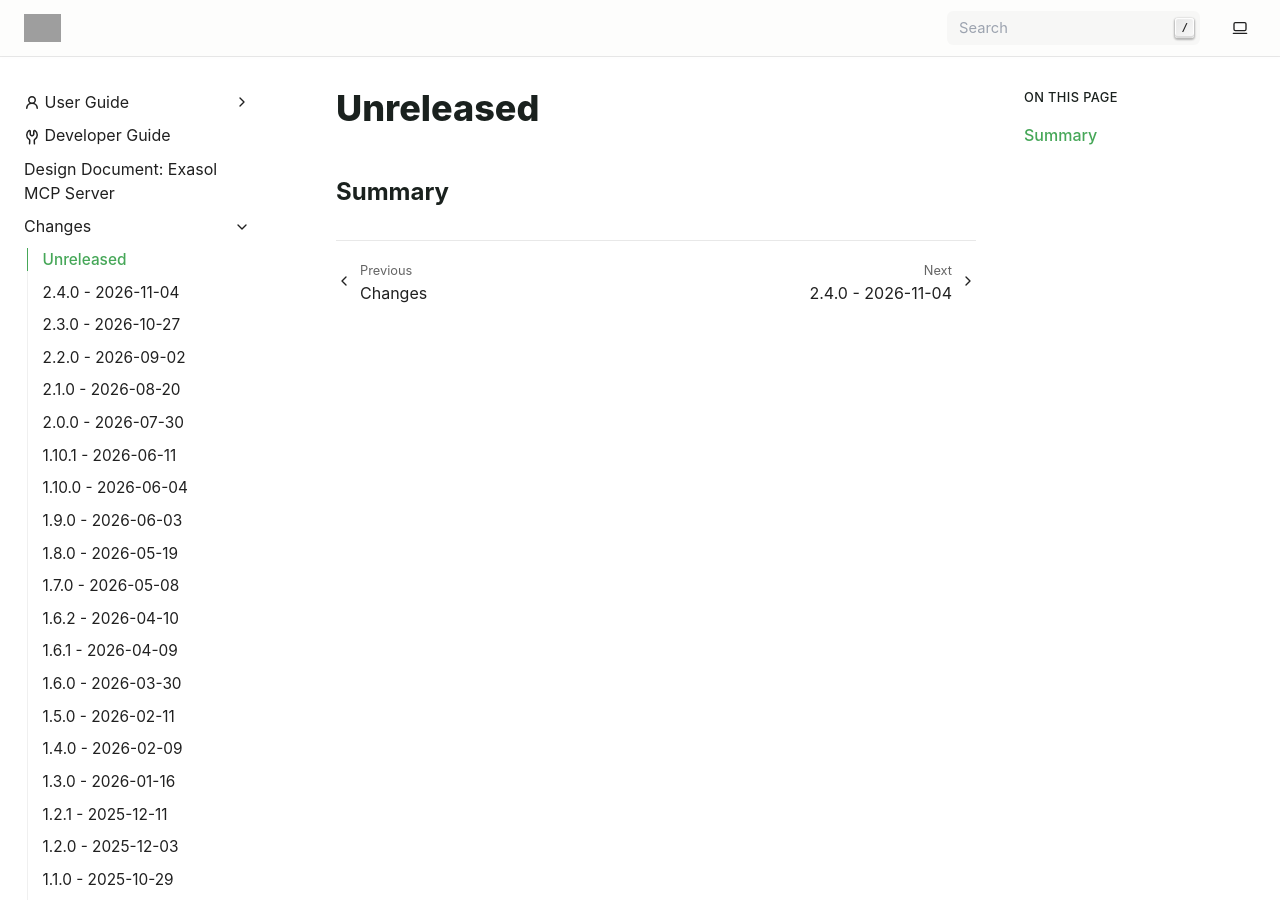
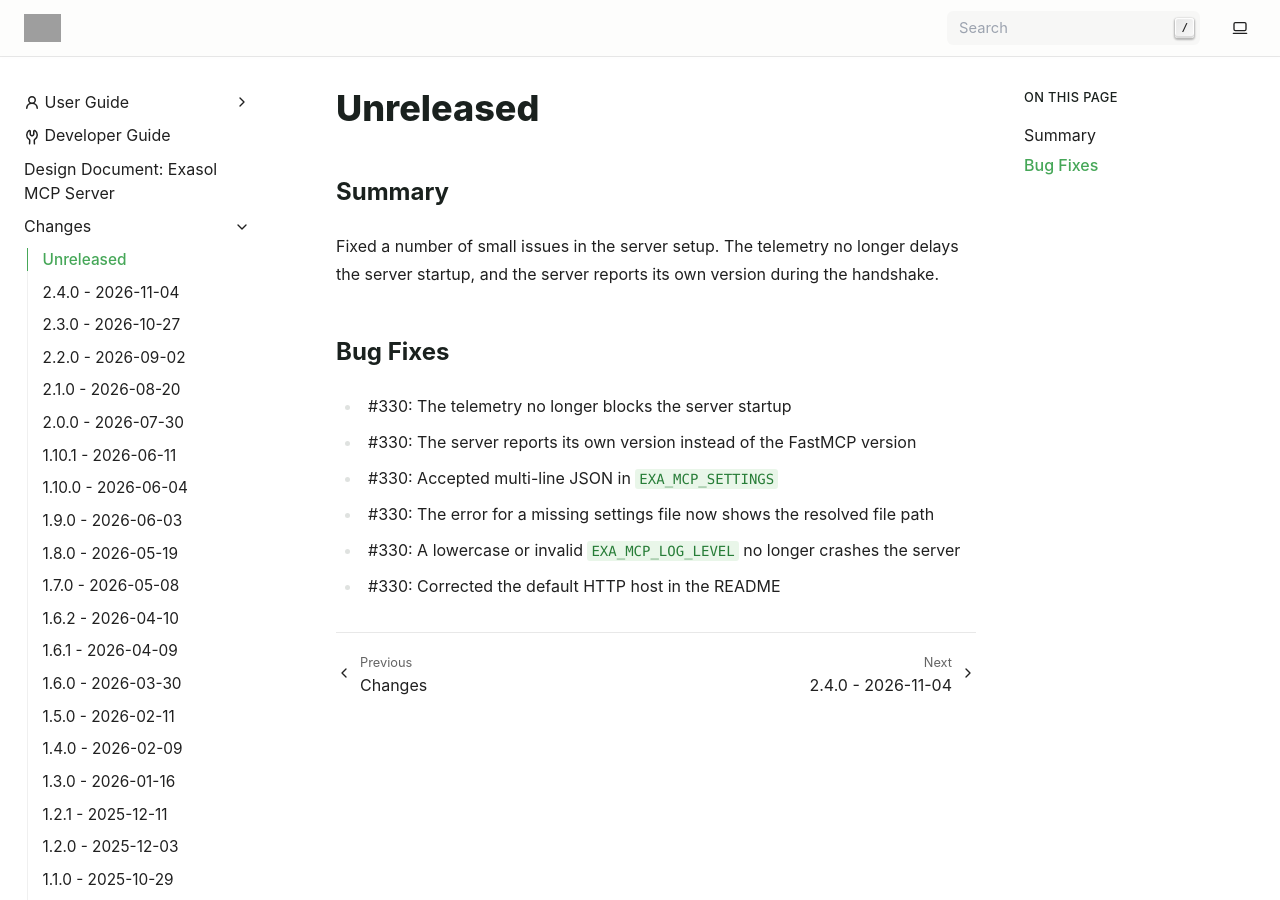
Before and after one commit to exasol/mcp-server, a Sphinx documentation site: the page built from doc/changes/unreleased.md, in a window 1280 px wide and 900 px high. Built offline with Sphinx 7.4.7, drawn with Linux system fonts in a browser that asks for light colours; grey boxes are pictures that could not be loaded.

Commit message:
#330: Fixed a number of small bugs in the setup

```diff
--- a/README.rst
+++ b/README.rst
@@ -128,7 +128,8 @@
 
     exasol-mcp-server-http --host <server-host> --port <server-port>
 
-The *host* defaults to 0.0.0.0.
+The *host* defaults to 127.0.0.1 (this machine only). To accept connections from
+other machines, set it explicitly, e.g. to 0.0.0.0 (all network interfaces).
 
 This command provides a simple way to verify the setup for a remote MCP Server deployment.
 For the production environment, one might consider using an ASGI server like Unicorn. The
--- a/doc/changes/unreleased.md
+++ b/doc/changes/unreleased.md
@@ -1,3 +1,15 @@
 # Unreleased
 
 ## Summary
+
+Fixed a number of small issues in the server setup. The telemetry no longer delays
+the server startup, and the server reports its own version during the handshake.
+
+## Bug Fixes
+
+* #330: The telemetry no longer blocks the server startup
+* #330: The server reports its own version instead of the FastMCP version
+* #330: Accepted multi-line JSON in `EXA_MCP_SETTINGS`
+* #330: The error for a missing settings file now shows the resolved file path
+* #330: A lowercase or invalid `EXA_MCP_LOG_LEVEL` no longer crashes the server
+* #330: Corrected the default HTTP host in the README
--- a/doc/user_guide/server_setup.rst
+++ b/doc/user_guide/server_setup.rst
@@ -55,9 +55,12 @@
     {
         "env": {
             "other": "variables",
-            "EXA_MCP_SETTINGS": "path_to_settings.json"
+            "EXA_MCP_SETTINGS": "/absolute/path/to/settings.json"
         }
     }
+
+The path should be absolute. A relative path is resolved from the directory the server
+was started in, which is often not obvious when an MCP client starts the server.
 
 Please see the :doc:`tool_setup` for details on how the MCP Server tools
 can be customised.
--- a/doc/user_guide/tool_setup.rst
+++ b/doc/user_guide/tool_setup.rst
@@ -339,9 +339,12 @@
             "EXA_DSN": "my-dsn",
             "EXA_USER": "my-user-name",
             "EXA_PASSWORD": "my-password",
-            "EXA_MCP_SETTINGS": "path_to_settings.json"
+            "EXA_MCP_SETTINGS": "/absolute/path/to/settings.json"
         }
     }
+
+The path should be absolute. A relative path is resolved from the directory the server
+was started in, which is often not obvious when an MCP client starts the server.
 
 Default server settings
 -----------------------
--- a/pyproject.toml
+++ b/pyproject.toml
@@ -29,7 +29,7 @@
     "exasol-bucketfs>=2.3.1,<3",
     "aiofile>=3.9.0,<4",
     "pathvalidate>=3.3.1,<4",
-    "exasol-telemetry-client>=0.1.5,<0.2",
+    "exasol-telemetry-client>=0.2.1,<0.3",
     "httpx>=0.28,<1",
 ]
 
```
Also changed, not shown: doc/user_guide/deployment.rst (+5 -2 lines), 5 other files.
